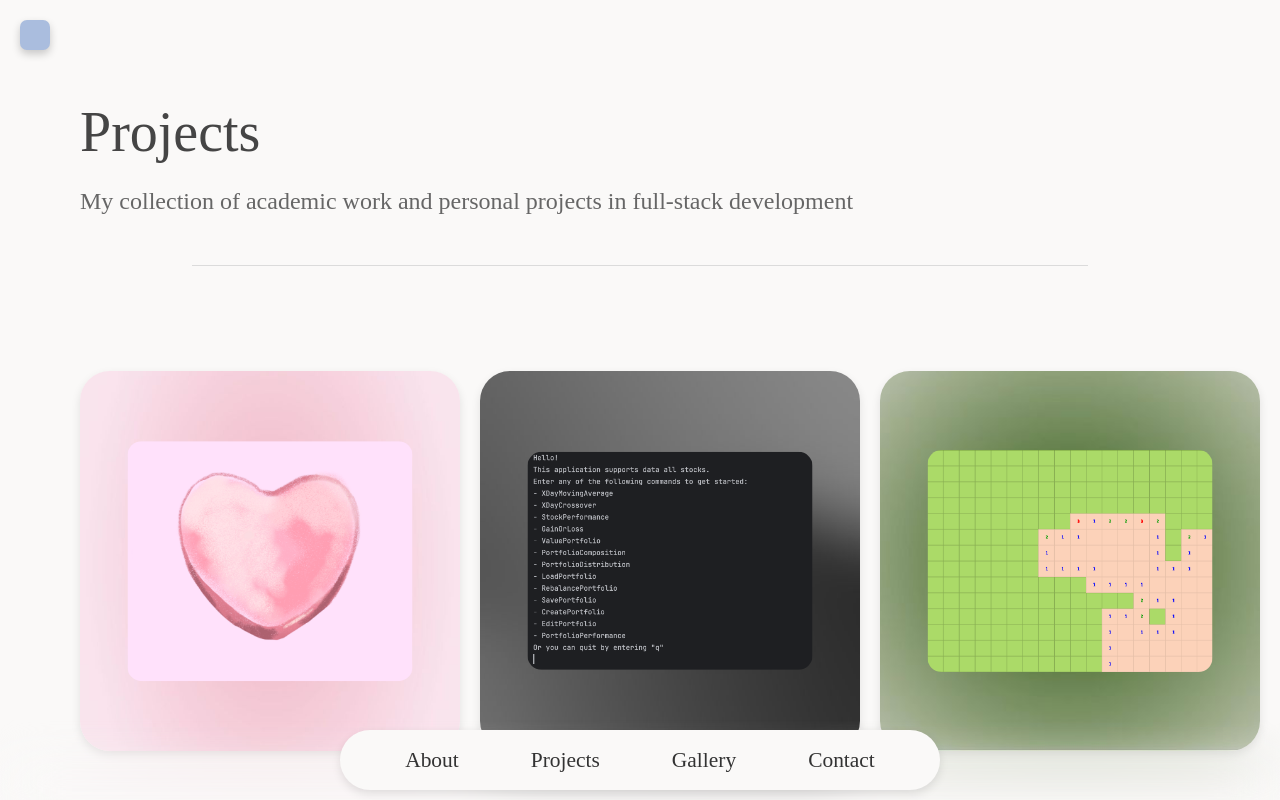
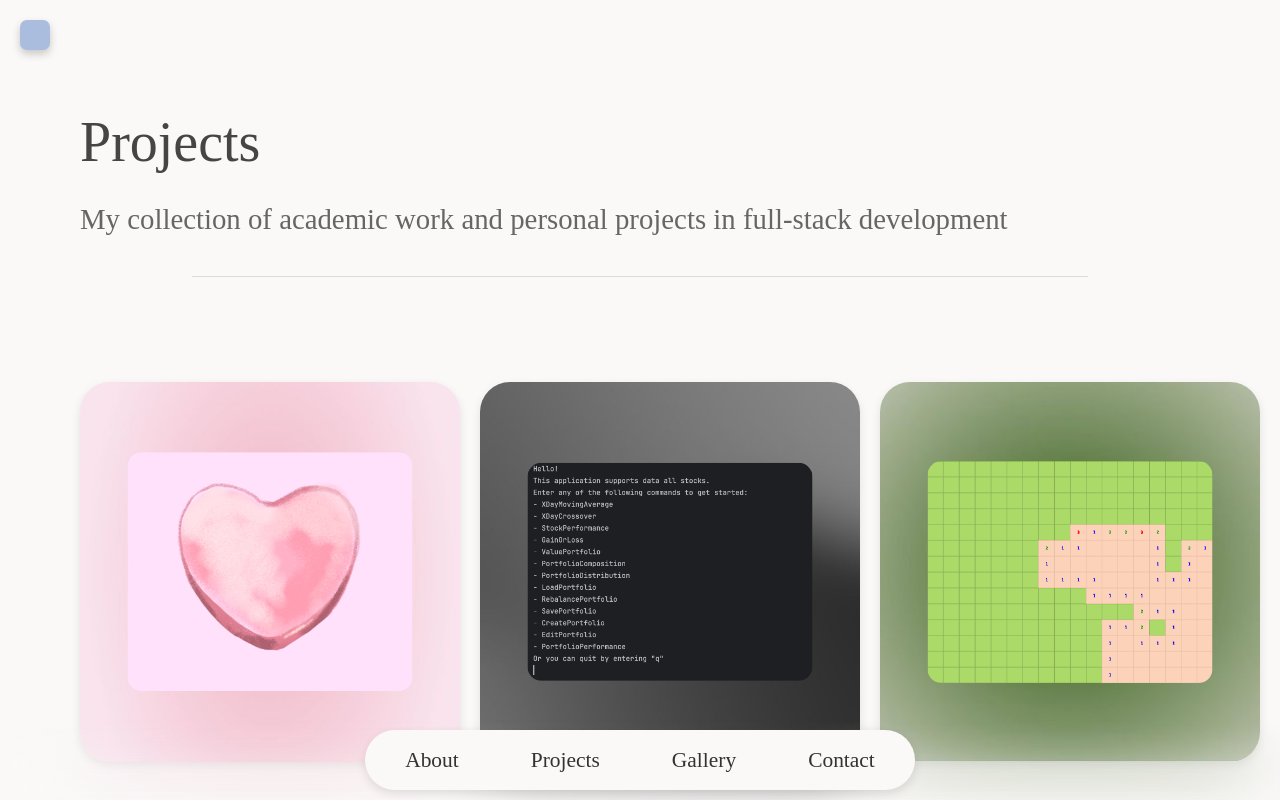
Before and after one commit to priya-singh-14/portfolio, a React (Create React App) app in the folder my-website/: page /projects in a window 1280 px wide. Shown: the top 800 px of the page. Built offline with nearby package versions, Linux system fonts and the light colour scheme.

Commit message:
css adjustments to aura, transitions added and adjusted, navbar width adjusted

```diff
--- a/my-website/src/about.css
+++ b/my-website/src/about.css
@@ -35,8 +35,8 @@ a {
 .btn-left {
     position: absolute;
     background-color: #dbdbdb;
-    margin-top: 30px;
-    left: 1260px;
+    margin-top: 40px;
+    left: 82%;
     width: 80px;
     height: 40px;
     border-radius: 20px;
@@ -49,8 +49,8 @@ a {
   .btn-right {
     position: absolute;
     background-color: #dbdbdb;
-    margin-top: 30px;
-    left: 1400px;
+    margin-top: 40px;
+    left: 90%;
     width: 80px;
     height: 40px;
     border-radius: 20px;
@@ -76,7 +76,7 @@ a {
     background-color: #faf9f8;
     border-radius: 50px;
     width: auto;
-    height: 30px;
+    height: 25px;
     display: flex;
     margin: 40px;
   }
--- a/my-website/src/about.jsx
+++ b/my-website/src/about.jsx
@@ -41,9 +41,9 @@ const About = () => {
 
       <motion.div
         className='btn-left'
-        initial={{ opacity: 0, y: 20 }}
+        initial={{ opacity: 0, y: 5 }}
         animate={{ opacity: 1, y: 0 }}
-        transition={{ duration: 1, delay: 0.1 }}  /* Delayed entry */
+        transition={{ duration: 1, delay: 0.4 }}  /* Delayed entry */
         >
    <a href="https://github.com/priya-singh-14" target="_blank" rel="noopener noreferrer">Github</a>
 
@@ -51,15 +51,23 @@ const About = () => {
 
    <motion.div
         className='btn-right'
-        initial={{ opacity: 0, y: 20 }}
+        initial={{ opacity: 0, y: 5 }}
         animate={{ opacity: 1, y: 0 }}
-        transition={{ duration: 1, delay: 0.1 }}  /* Delayed entry */
+        transition={{ duration: 1, delay: 0.4 }}  /* Delayed entry */
         >
    <a href={resume} target="_blank" rel="noopener noreferrer">Resume</a>
    </motion.div>
 
+
    <div className='about-item'>
 
+
+   <motion.div
+        className='about-img'
+        initial={{ opacity: 0, x: 0 }}
+        animate={{ opacity: 1, x: 10 }}
+        transition={{ duration: 1, delay: 0.4 }}  /* Delayed entry */
+        >
   <div className='about-img'>
     <div className="headshot-background" style={{
         background: `radial-gradient(circle at ${cursorPos.x}px ${cursorPos.y}px, ${colors.color1}, ${colors.color2})`
@@ -69,6 +77,7 @@ const About = () => {
       </div>
     </div>
   </div>
+  </motion.div>
 
   <motion.div
         className='about-text'
--- a/my-website/src/gallery.jsx
+++ b/my-website/src/gallery.jsx
@@ -21,7 +21,7 @@ import {motion} from 'framer-motion';
 
 const Gallery = () => {
   return (
-    <div><Aura/>
+    <div className='all'><Aura/>
   <motion.div
         className='all-gallery'
         initial={{ opacity: 0, y: 20 }}
--- a/my-website/src/navbar.css
+++ b/my-website/src/navbar.css
@@ -12,7 +12,7 @@
 
 .ellipse-background {
   background-color: #faf9f8;;
-  width: 600px;
+  width: 550px;
   height: 60px;
   border-radius: 50px;
   display: flex;
--- a/my-website/src/projects.css
+++ b/my-website/src/projects.css
@@ -18,8 +18,8 @@
   .all-projects p {
     color: #666;
     font-style: normal;
-    font-size: 1.5rem;
-    margin-bottom: 10px;
+    font-size: 1.8rem;
+    margin-bottom: 4px;
   }
 
 .projects-grid {
@@ -143,7 +143,7 @@
   font-size: 1.3rem;
 }
 
-  .all-projects::after, .all-gallery::after {
+  .all-projects::after, .all::after {
   content: '';
   position: fixed;
   left: 0;
@@ -162,11 +162,11 @@
   top: 0;
   left: 0;
   width: 100%;
-  height: 820%;
-  opacity: 12%;
+  height: 800%;
+  opacity: 5%;
   pointer-events: none;
   z-index: -1; /* Aura stays in the background */
-  background: radial-gradient(circle, rgba(255,255,255,0.2) 0%, rgba(0,0,0,0) 70%);
+  background: radial-gradient(circle, rgba(255, 255, 255, 0.2) 0%, rgba(0,0,0,0) 70%);
 }
 
 .all-gallery {
@@ -195,7 +195,7 @@
 
 
 .gallery-img img {
-background-color: #faf9f8;
+background-color: #ffffff;
 margin: 20px;
 border-radius: 30px;
 padding: 20px;
@@ -220,3 +220,7 @@ box-shadow: 0 10px 10px rgba(0, 0, 0, 0.1);
   padding: 50px;
   flex-grow: 1; /* Make sure the text takes up remaining space if needed */
 }
+
+.filler {
+  height: 30px;
+}
--- a/my-website/src/projects.jsx
+++ b/my-website/src/projects.jsx
@@ -16,14 +16,24 @@ function Projects() {
   return (
     <div className='all-projects'>
 
-        <div className='heading'>
+     <motion.div
+      className='heading'
+        initial={{ opacity: 0, y: 0 }}
+        animate={{ opacity: 1, y: 10 }}
+        transition={{ duration: 1, delay: 0.4 }}  /* Delayed entry */
+        >
         <div className='large'>
       <p>Projects </p>
       </div>
       <p>My collection of academic work and personal projects in full-stack development</p>
-      </div>
+      </motion.div>
+      <motion.div
+       initial={{ opacity: 0, y: 0 }}
+       animate={{ opacity: 1, y: 0 }}
+       transition={{ duration: 1, delay: 0.8 }}  /* Delayed entry */
+       >
       <hr class="custom-hr" />
-
+      </motion.div>
       <motion.div
       className='projects-grid'
         initial={{ opacity: 0, y: 20 }}
@@ -72,6 +82,7 @@ function Projects() {
     <p>Light 'Em All</p>
     </div>
     </motion.div>
+    <div className='filler'></div>
     </div>
   );
 }
```
